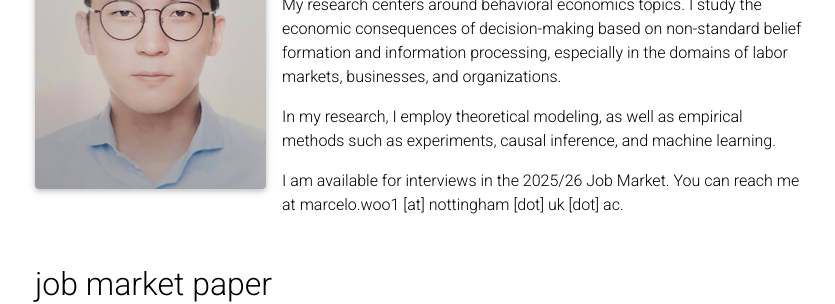
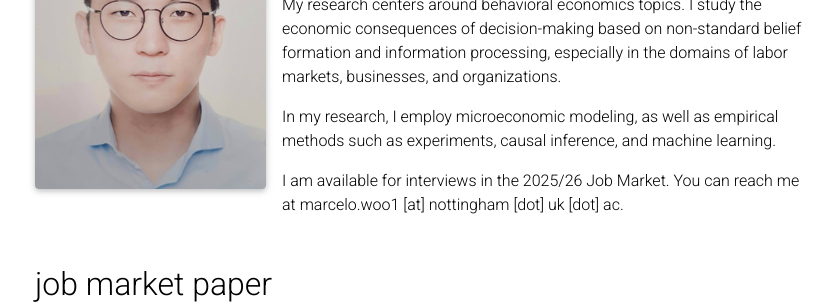
Before and after one commit to marcelowoo/marcelowoo.github.io, a Jekyll site: the page built from _pages/about.md, in a window 1280 px wide and 1142 px high. Shown: the part 280-584 px from the top of the window, without its empty margins (220-1055 px from the left). Built offline with Jekyll 4.4.1, drawn with Linux system fonts in a browser that asks for light colours; comment, search, counter and statistics services are not loaded; a style sheet for code colours, icons or effects is not loaded.

Commit message:
Minor edits in wording

```diff
--- a/_pages/about.md
+++ b/_pages/about.md
@@ -21,7 +21,7 @@ I am an Economics PhD candidate at the University of Nottingham. Prior to the Ph
 
 My research centers around behavioral economics topics. I study the economic consequences of decision-making based on non-standard belief formation and information processing, especially in the domains of labor markets, businesses, and organizations.
 
-In my research, I employ theoretical modeling, as well as empirical methods such as experiments, causal inference, and machine learning.
+In my research, I employ microeconomic modeling, as well as empirical methods such as experiments, causal inference, and machine learning.
 
 <!-- My research interests center around the economic consequences of non-standard belief formation and information processing, in labor markets and organizations, using a combination of theoretical modelling and causal inference. -->
 
```
Also changed, not shown: _pages/teaching.md (+2 -2 lines).
